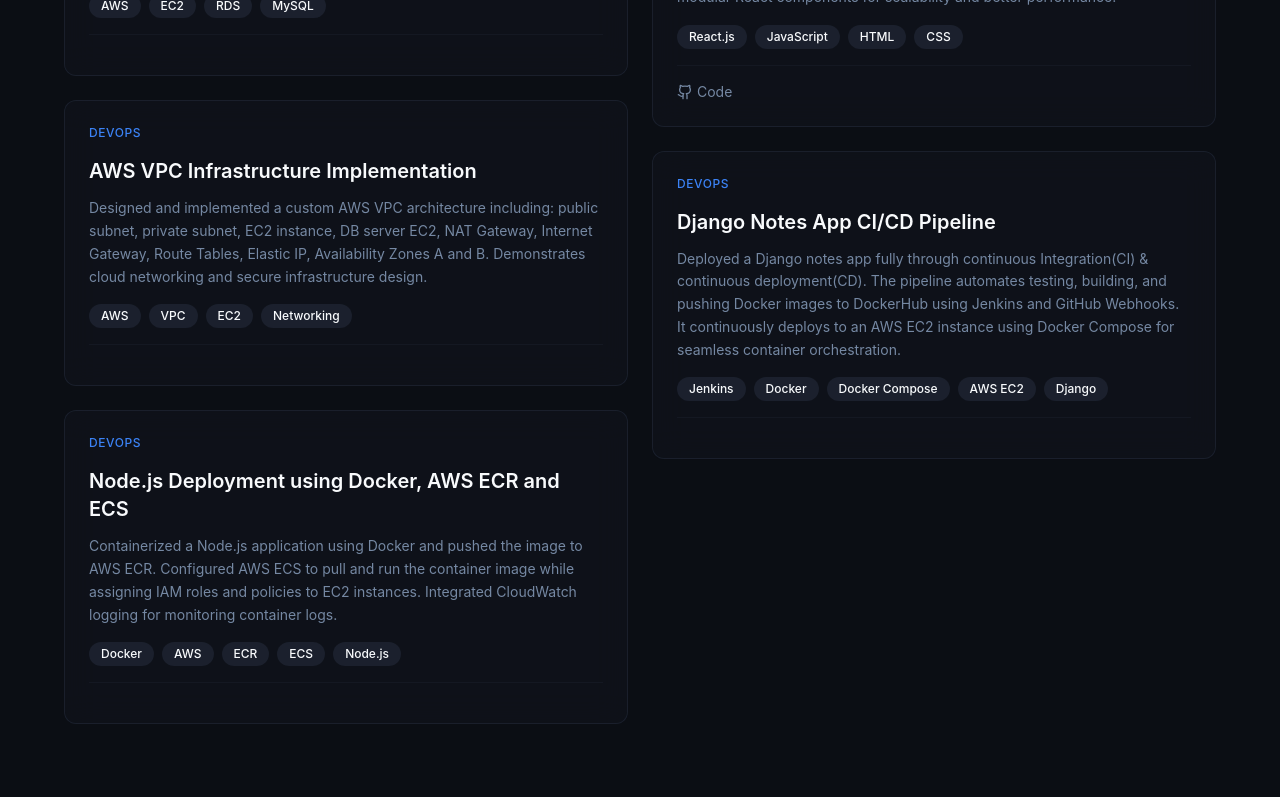
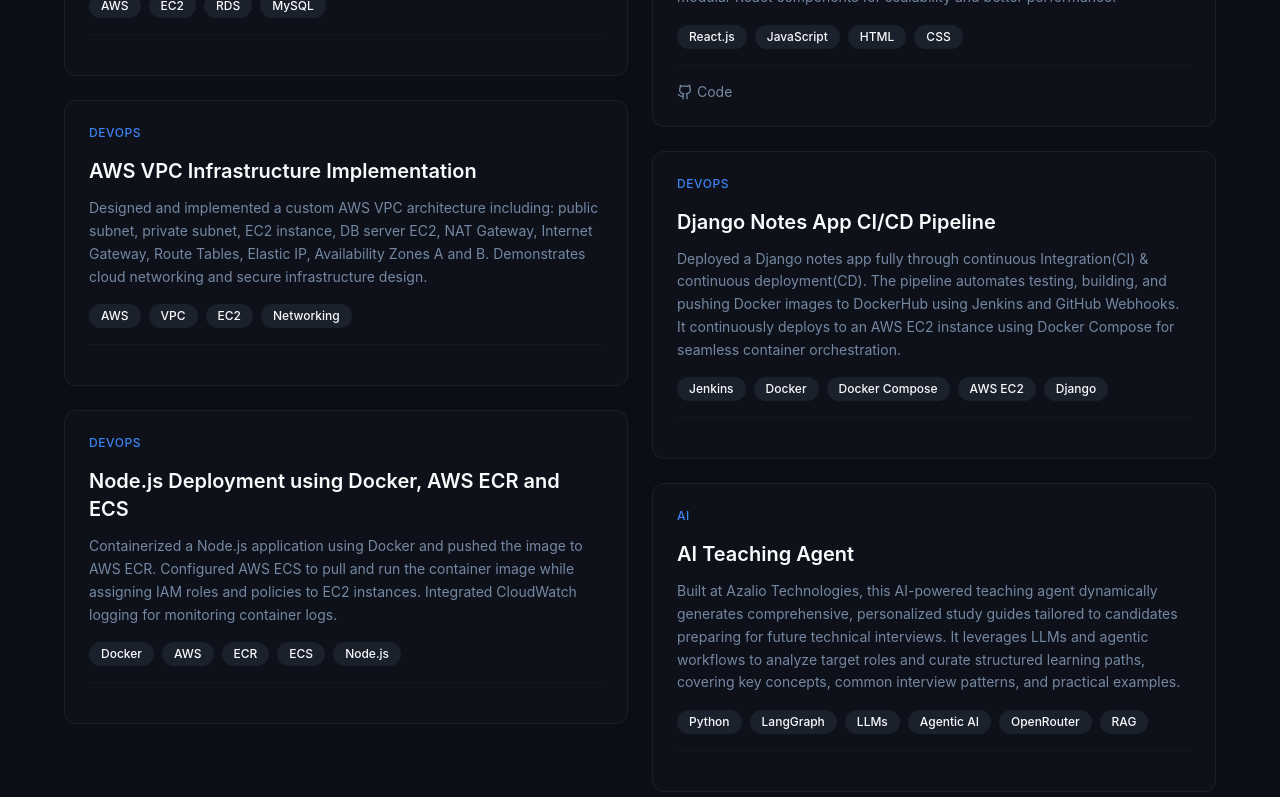
Before and after one commit to slayerhxrsh/portfolio-website, a React (Vite) app: page /portfolio in a window 1280 px wide. Shown: the part 2000-2797 px from the top of the page. Built offline with nearby package versions, Linux system fonts and the light colour scheme; the HTML template or start-up script is replaced by a standard one.

Commit message:
feat: add AI Teaching Agent and Correction Agent projects (Azalio Technologies)

```diff
--- a/src/data/developer.ts
+++ b/src/data/developer.ts
@@ -137,6 +137,26 @@ export const projects: DevProject[] = [
     category: 'devops',
     featured: true,
   },
+  {
+    id: 'ai-teaching-agent',
+    title: 'AI Teaching Agent',
+    slug: 'ai-teaching-agent',
+    description: 'An intelligent agent that generates personalized study guides for candidates preparing for technical interviews.',
+    longDescription: 'Built at Azalio Technologies, this AI-powered teaching agent dynamically generates comprehensive, personalized study guides tailored to candidates preparing for future technical interviews. It leverages LLMs and agentic workflows to analyze target roles and curate structured learning paths, covering key concepts, common interview patterns, and practical examples.',
+    techStack: ['Python', 'LangGraph', 'LLMs', 'Agentic AI', 'OpenRouter', 'RAG'],
+    category: 'ai',
+    featured: true,
+  },
+  {
+    id: 'correction-agent-stt',
+    title: 'Correction Agent for Speech-to-Text Platform',
+    slug: 'correction-agent-speech-to-text',
+    description: 'An AI agent that corrects technical transcript mishearings and domain-specific terminology in speech-to-text outputs.',
+    longDescription: 'Developed at Azalio Technologies, this correction agent is integrated into a speech-to-text platform to fix common mishearings of technical jargon, product names, and domain-specific terms in transcripts. It uses LLM-based reasoning to intelligently identify and replace incorrectly transcribed words with their proper technical equivalents, significantly improving transcript accuracy for technical interviews and conversations.',
+    techStack: ['Python', 'LLMs', 'Agentic AI', 'NLP', 'LangGraph', 'OpenRouter'],
+    category: 'ai',
+    featured: true,
+  },
 ];
 
 export const getProjectBySlug = (slug: string) => projects.find(p => p.slug === slug);
--- a/src/pages/Portfolio.tsx
+++ b/src/pages/Portfolio.tsx
@@ -6,7 +6,7 @@ import { Github, ArrowRight } from 'lucide-react';
 import { useState } from 'react';
 import { cn } from '@/lib/utils';
 
-const categories = ['all', 'frontend', 'devops', 'fullstack'] as const;
+const categories = ['all', 'frontend', 'devops', 'fullstack', 'ai'] as const;
 
 export default function Portfolio() {
   const [activeCategory, setActiveCategory] = useState<string>('all');
--- a/src/types/index.ts
+++ b/src/types/index.ts
@@ -5,7 +5,7 @@ export interface DevProject {
   description: string;
   longDescription?: string;
   techStack: string[];
-  category: 'frontend' | 'devops' | 'fullstack' | 'blockchain';
+  category: 'frontend' | 'devops' | 'fullstack' | 'blockchain' | 'ai';
   githubUrl?: string;
   liveUrl?: string;
   coverImage?: string;
```
